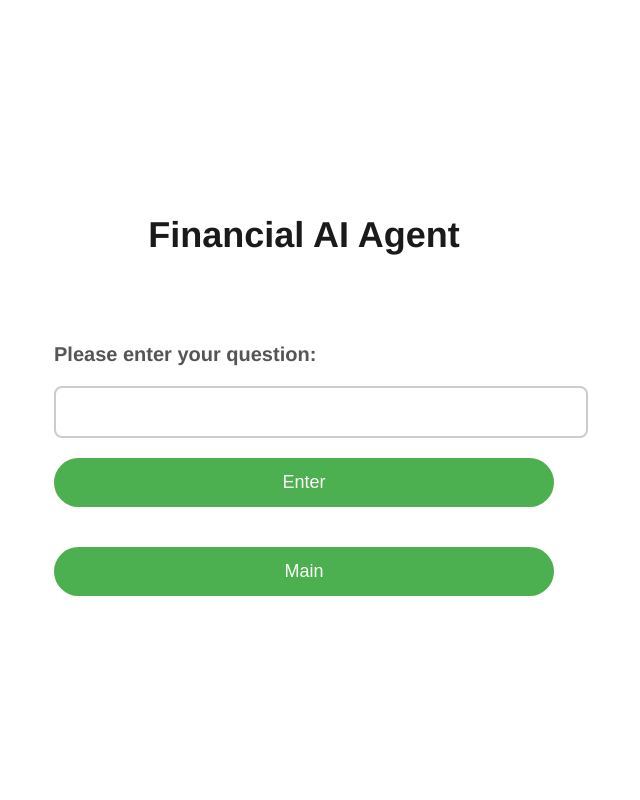
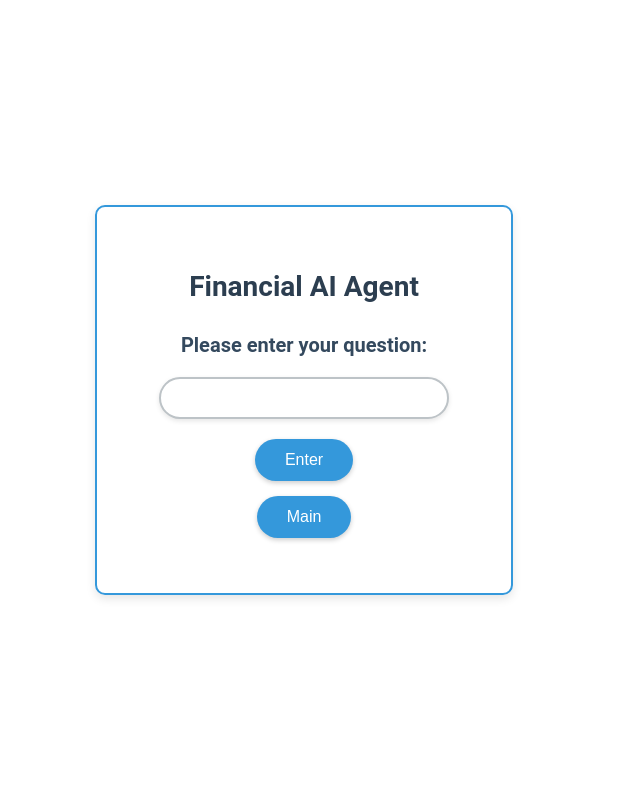
Before and after one commit to anthony-koh/20240814-genai-web3, a Flask app: page /ai_agent in a window 1280 px wide. Shown: the whole page, without its empty margins (336-976 px from the left). Run offline with Flask 3, Linux system fonts and the light colour scheme.

Commit message:
Update ai_agent.html

```diff
--- a/templates/ai_agent.html
+++ b/templates/ai_agent.html
@@ -6,64 +6,63 @@
     <title>Financial AI Agent</title>
     <style>
         body {
-            font-family: 'Helvetica Neue', sans-serif;
+            font-family: 'Roboto', sans-serif;
             background-color: #ffffff;
             color: #333;
+            display: flex;
+            justify-content: center;
+            align-items: center;
+            height: 100vh;
             margin: 0;
             padding: 0;
-            display: flex;
-            flex-direction: column;
-            align-items: center;
-            justify-content: center;
-            height: 100vh;
+        }
+        .container {
+            text-align: center;
+            border: 2px solid #3498db;
+            border-radius: 10px;
+            padding: 40px;
+            box-shadow: 0 4px 10px rgba(0, 0, 0, 0.1);
         }
         h2 {
-            color: #1a1a1a;
-            font-size: 36px;
-            margin-bottom: 40px;
+            color: #2c3e50;
+            margin-bottom: 30px;
+            font-size: 28px;
         }
         h4 {
-            color: #555;
+            color: #34495e;
             font-size: 20px;
             margin-bottom: 20px;
         }
         form {
-            margin: 20px 0;
-            width: 100%;
-            max-width: 500px;
+            margin: 15px 0;
         }
         input[type="text"] {
-            width: 100%;
-            padding: 15px;
+            padding: 10px;
+            width: 80%;
             font-size: 16px;
-            border: 2px solid #ccc;
-            border-radius: 8px;
+            border: 2px solid #bdc3c7;
+            border-radius: 25px;
             margin-bottom: 20px;
-            outline: none;
-            transition: border-color 0.3s;
-        }
-        input[type="text"]:focus {
-            border-color: #4CAF50;
+            box-shadow: 0 2px 5px rgba(0, 0, 0, 0.1);
         }
         input[type="submit"] {
-            background-color: #4CAF50;
+            background-color: #3498db;
             color: white;
-            padding: 12px 24px;
-            font-size: 18px;
-            border: 2px solid transparent;
+            padding: 12px 30px;
+            font-size: 16px;
+            border: none;
             border-radius: 25px;
             cursor: pointer;
-            transition: background-color 0.3s, transform 0.3s;
-            outline: none;
-            width: 100%;
+            transition: background-color 0.3s;
+            box-shadow: 0 2px 5px rgba(0, 0, 0, 0.2);
         }
         input[type="submit"]:hover {
-            background-color: #45a049;
-            transform: scale(1.05);
+            background-color: #2980b9;
         }
     </style>
 </head>
 <body>
+    <div class="container">
         <h2>Financial AI Agent</h2>
 
         <form action="/ai_agent_reply" method="post">
@@ -75,5 +74,6 @@
         <form action="/" method="post">
             <input type="submit" value="Main">
         </form>
+    </div>
 </body>
 </html>
```
Lines whose indentation alone changed are shown as unchanged.
